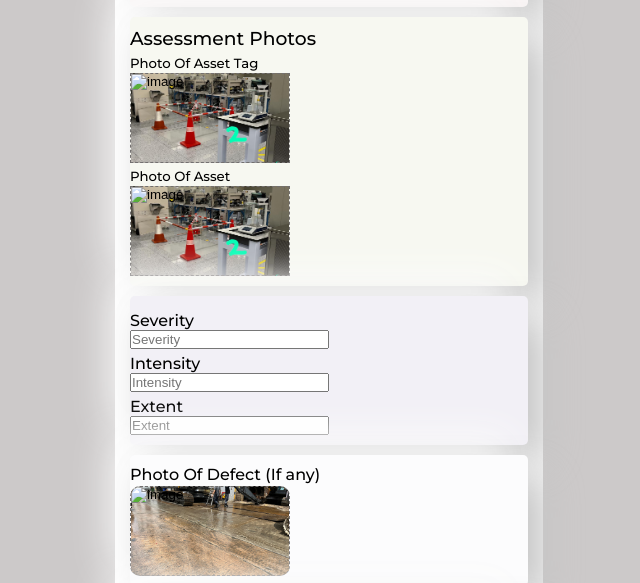
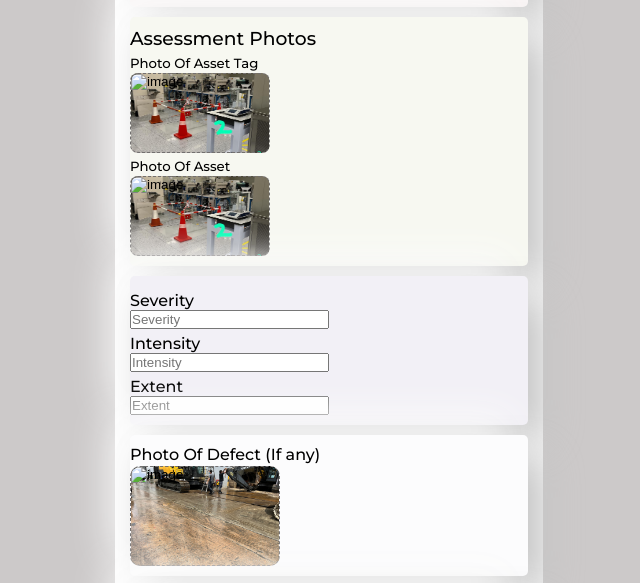
Before and after one commit to TKamote/C-WDevelopmentApp, a plain HTML site: page index.html in a window 1280 px wide. Shown: the part 194-777 px from the top of the page, without its empty margins (311-951 px from the left). Drawn offline with Linux system fonts and the light colour scheme.

Commit message:
1st (2) commit

```diff
--- a/index.html
+++ b/index.html
@@ -10,7 +10,7 @@
     <link
         href="https://fonts.googleapis.com/css2?family=Montserrat:wght@300;500&family=Open+Sans:wght@400;700&display=swap"
         rel="stylesheet">
-    <link rel="stylesheet" href="css/main.css">
+    <link rel="stylesheet" href="main.css">
     <title>C&W Services</title>
 </head>
 
--- a/css/main.css
+++ b/main.css
@@ -45,8 +45,9 @@ body {
         background-repeat: no-repeat;
         background-size: cover;
         background-position: center;
-        width: 160px;
-        height: 90px;
+        width: 140px;
+        height: 80px;
+        border-radius: 8px;
         border: dashed #737070 0.5px; }
         body .container .assessment-photos input input::content {
           background-color: bisque; }
@@ -73,8 +74,8 @@ body {
         background-repeat: no-repeat;
         background-size: cover;
         background-position: center;
-        width: 160px;
-        height: 90px;
+        width: 150px;
+        height: 100px;
         border-radius: 10px;
         border: dashed #737070 0.5px; }
     body .container .conditional-assessment {
```
